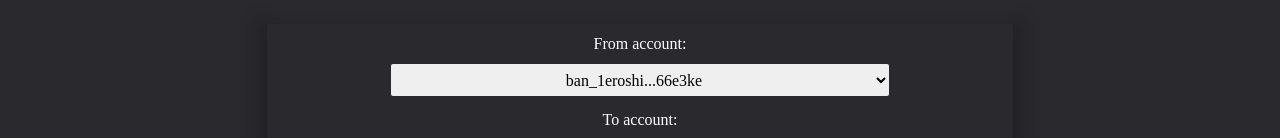
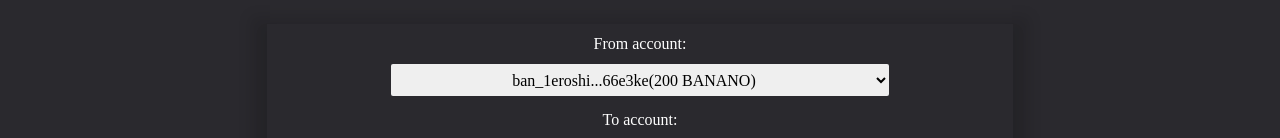
Before and after one commit to andrecrjr/bananovault-light, a React (Create React App) app: page /send in a window 1280 px wide. Shown: the part 148-286 px from the top of the page. Built offline with nearby package versions, Linux system fonts and the light colour scheme; a web font is replaced by a local one.

Commit message:
put price into send

```diff
--- a/src/components/Send/index.jsx
+++ b/src/components/Send/index.jsx
@@ -13,7 +13,9 @@
             className="w-8/12 h-8 mx-auto rounded-sm  mt-2"
             id="banano"
           >
-            <option className="text-center">ban_1eroshi...66e3ke</option>
+            <option className="text-center">
+              ban_1eroshi...66e3ke(200 BANANO)
+            </option>
           </select>
           <label className="pt-3 text-white text-center" for="to-account">
             To account:
```
